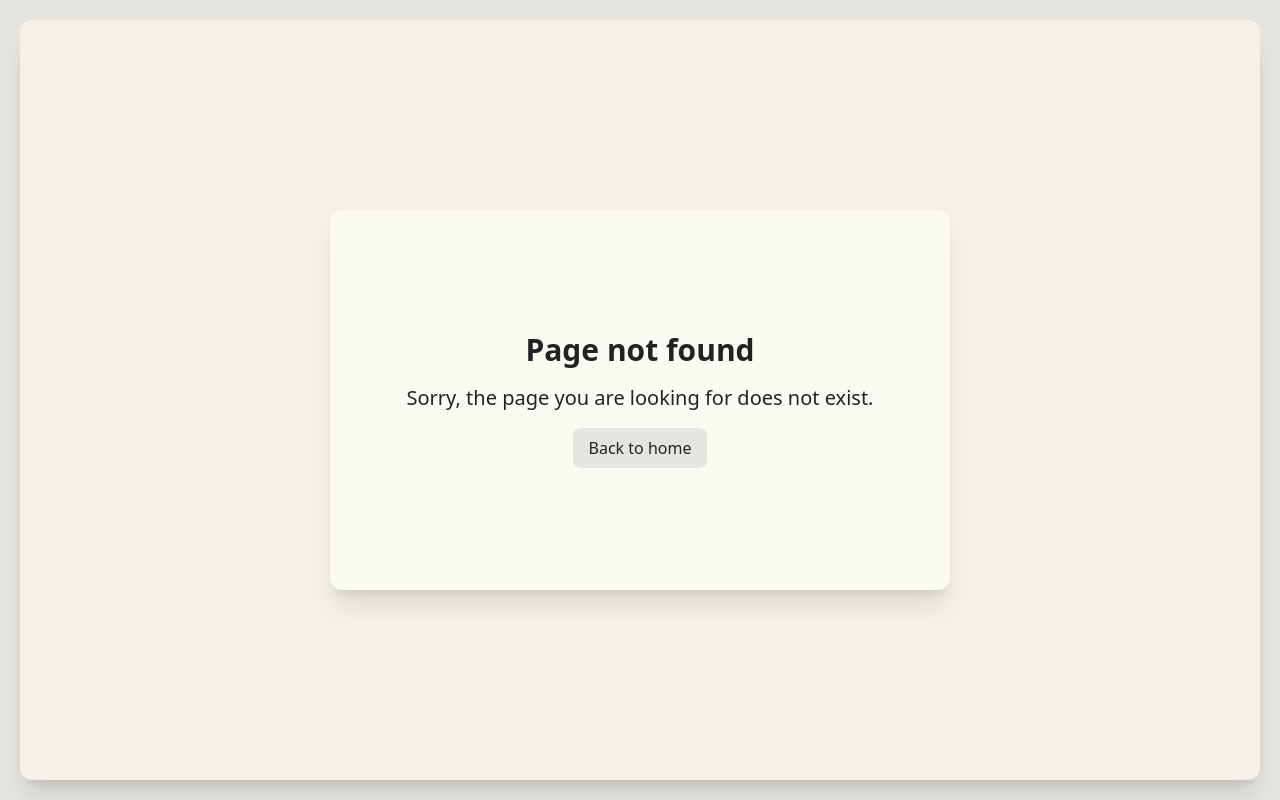
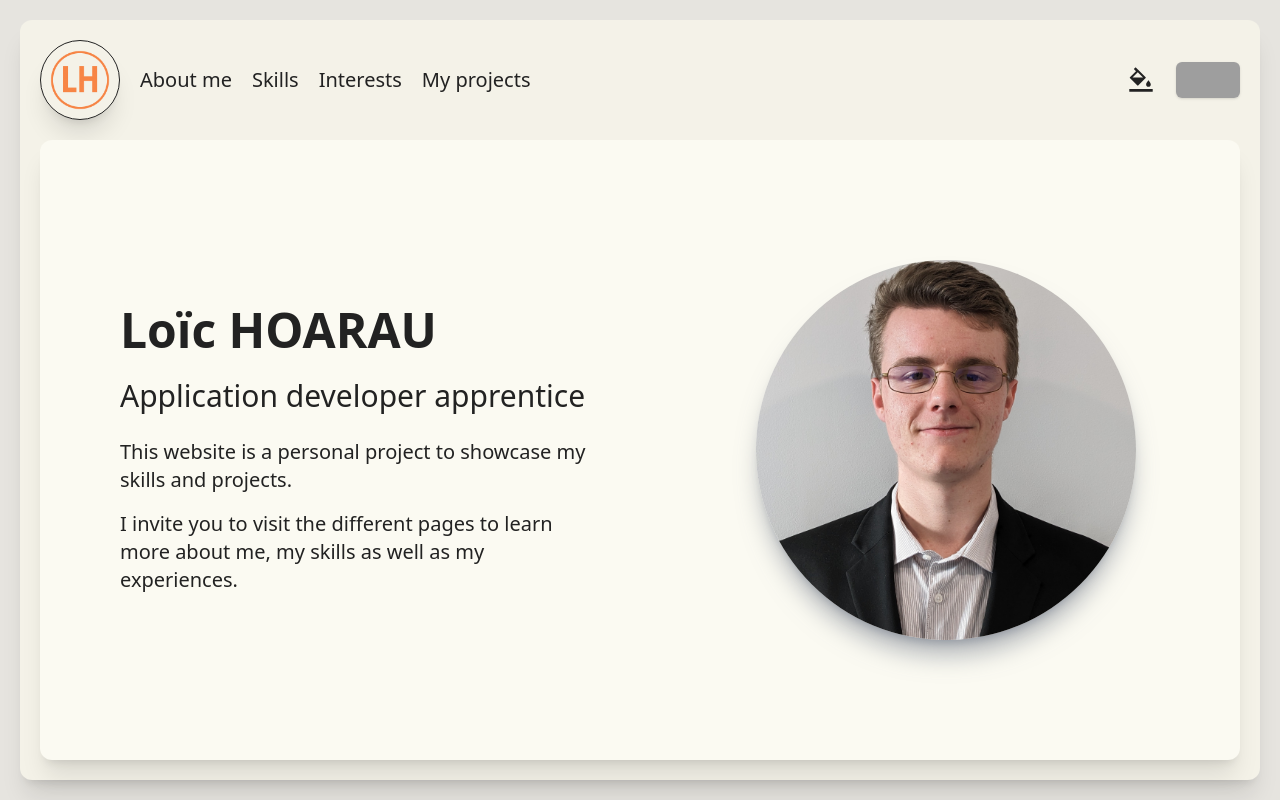
Before and after one commit to Loicrogue/monSite, a React (Vite) app in the folder front/: page /en in a window 1280 px wide. Before the commit this address had no page. Built offline with nearby package versions, Linux system fonts and the light colour scheme; grey boxes are pictures that could not be loaded.

Commit message:
added lang parameter to url

```diff
--- a/front/src/AnimatedRoutes.tsx
+++ b/front/src/AnimatedRoutes.tsx
@@ -1,7 +1,8 @@
 // @ts-expect-error react
-import React from 'react';
-import { Routes, Route, useLocation } from 'react-router-dom';
+import React, { useEffect } from 'react';
+import { Routes, Route, useLocation, useParams, Navigate } from 'react-router-dom';
 import { AnimatePresence } from 'framer-motion';
+import i18n from 'i18next';
 import NotFound from './pages/NotFound';
 import Home from './pages/Home.tsx';
 import AboutMe from './pages/AboutMe.tsx';
@@ -12,17 +13,59 @@ import MyProjects from './pages/MyProjects.tsx';
 function AnimatedRoutes() {
     const location = useLocation();
 
+    function LangRoutesWrapper() {
+        const { lang } = useParams();
+        useEffect(() => {
+            const supported = ['en', 'fr', 'it'];
+            if (lang && supported.includes(lang)) {
+                i18n.changeLanguage(lang).catch(() => {});
+                localStorage.setItem('i18nextLng', lang);
+            }
+        }, [lang]);
+
+        return (
+            <AnimatePresence mode="wait">
+                <Routes location={location} key={location.pathname}>
+                    <Route path="" element={<Home />} />
+                    <Route path="aboutMe" element={<AboutMe />} />
+                    <Route path="skills" element={<Skills />} />
+                    <Route path="interests" element={<Interests />} />
+                    <Route path="myProjects" element={<MyProjects />} />
+                    <Route path="*" element={<NotFound />} />
+                </Routes>
+            </AnimatePresence>
+        );
+    }
+
+    function getPreferredLang() {
+        const supported = ['en', 'fr', 'it'];
+        const stored = typeof window !== 'undefined' ? localStorage.getItem('i18nextLng') : null;
+        if (stored && supported.includes(stored)) return stored;
+        const nav = typeof navigator !== 'undefined' ? navigator.language?.slice(0, 2) : null;
+        if (nav && supported.includes(nav)) return nav;
+        return 'fr';
+    }
+
+    function RedirectToPreferred({ to }: { to: string }) {
+        const lang = getPreferredLang();
+        return <Navigate to={`/${lang}${to ? `/${to}` : ''}`} replace />;
+    }
+
+    function RootRedirect() {
+        const lang = getPreferredLang();
+        return <Navigate to={`/${lang}`} replace />;
+    }
+
     return (
-        <AnimatePresence mode="wait">
-            <Routes location={location} key={location.pathname}>
-                <Route path="/" element={<Home />} />
-                <Route path="/aboutMe" element={<AboutMe />} />
-                <Route path="/skills" element={<Skills />} />
-                <Route path="/interests" element={<Interests />} />
-                <Route path="/myProjects" element={<MyProjects />} />
-                <Route path="*" element={<NotFound />} />
-            </Routes>
-        </AnimatePresence>
+        <Routes location={location} key={location.pathname}>
+            <Route path="/" element={<RootRedirect />} />
+            <Route path="aboutMe" element={<RedirectToPreferred to="aboutMe" />} />
+            <Route path="skills" element={<RedirectToPreferred to="skills" />} />
+            <Route path="interests" element={<RedirectToPreferred to="interests" />} />
+            <Route path="myProjects" element={<RedirectToPreferred to="myProjects" />} />
+            <Route path=":lang/*" element={<LangRoutesWrapper />} />
+            <Route path="*" element={<RedirectToPreferred to="" />} />
+        </Routes>
     );
 }
 
--- a/front/src/App.tsx
+++ b/front/src/App.tsx
@@ -2,16 +2,14 @@
 import React, { useEffect } from 'react';
 import { BrowserRouter } from 'react-router-dom';
 import AnimatedRoutes from './AnimatedRoutes';
+import './i18n';
+import i18n from 'i18next';
 
 function App() {
   useEffect(() => {
-    const lng = localStorage.getItem("i18nextLng");
-    const hasRefreshed = sessionStorage.getItem("hasRefreshed");
-
-    if (lng === "fr-FR" && !hasRefreshed) {
-      localStorage.setItem("i18nextLng", "fr");
-      sessionStorage.setItem("hasRefreshed", "true");
-      window.location.reload();
+    const lng = localStorage.getItem('i18nextLng');
+    if (lng) {
+      i18n.changeLanguage(lng).catch(() => {});
     }
   }, []);
 
```
